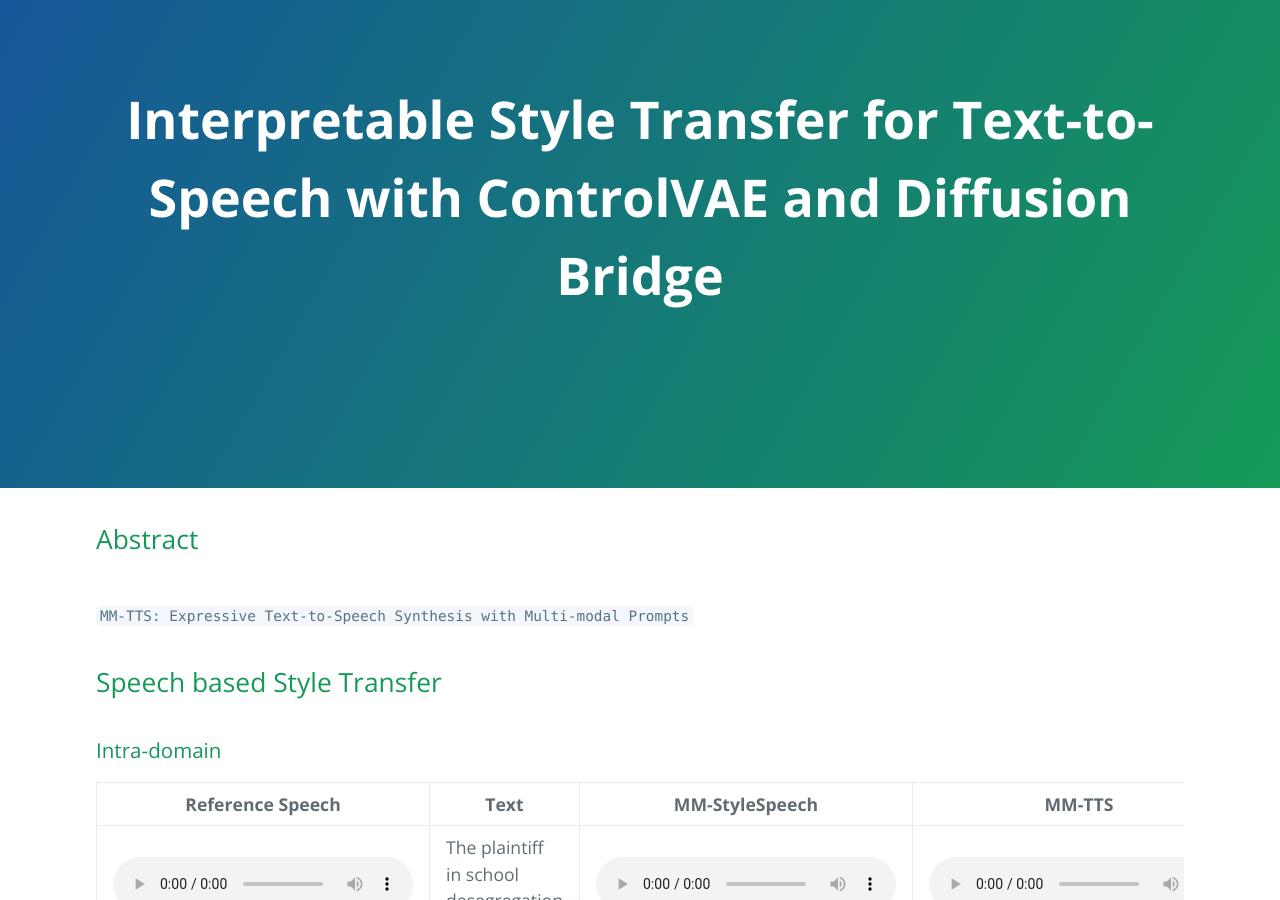
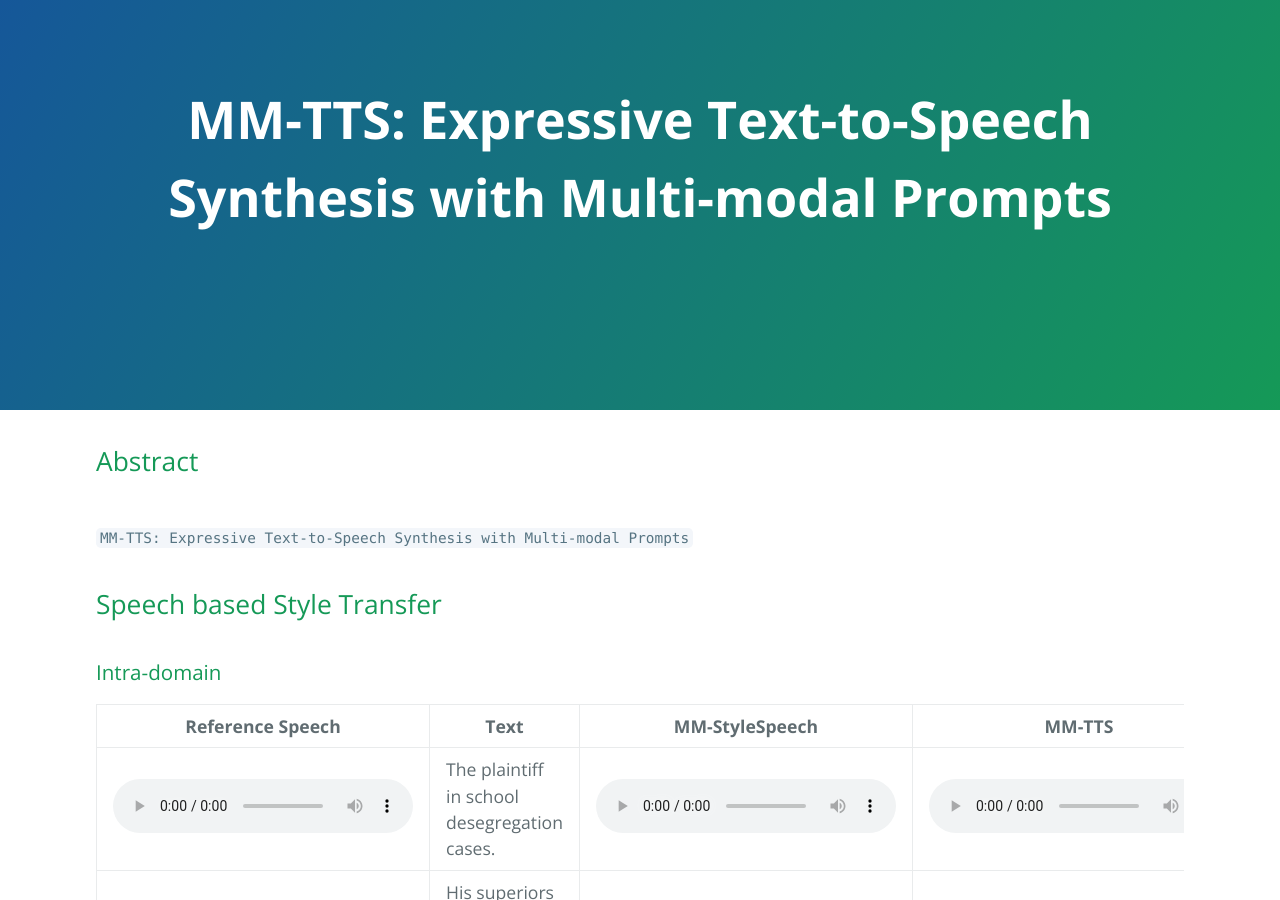
Before and after one commit to Multimodal-TTS/Multimodal-TTS.github.io, a Jekyll site: the page built from index.md, in a window 1280 px wide and 900 px high. Built offline with Jekyll 4.4.1, drawn with Linux system fonts in a browser that asks for light colours; our own code applies the rules of GitHub Pages for plain Markdown files; the repository's description, which GitHub fills in, is left out.

Commit message:
Update _config.yml

```diff
--- a/_config.yml
+++ b/_config.yml
@@ -1,3 +1,3 @@
 theme: jekyll-theme-cayman
 layout: default
-title: "Interpretable Style Transfer for Text-to-Speech with ControlVAE and Diffusion Bridge"
+title: "MM-TTS: Expressive Text-to-Speech Synthesis with Multi-modal Prompts"
```
